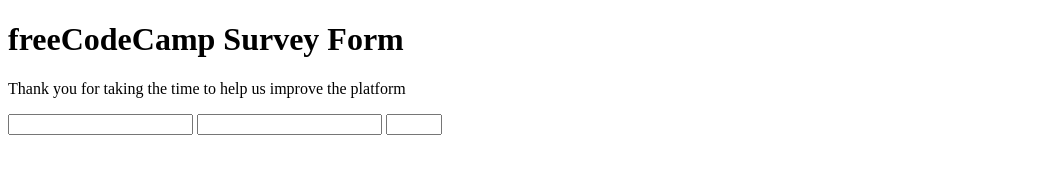
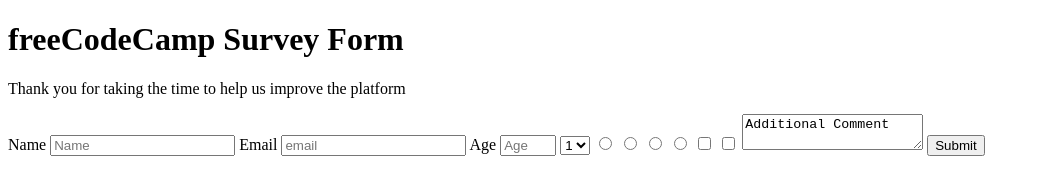
Before and after one commit to desnshanji/survey-form, a plain HTML site: page index.html in a window 1280 px wide. Shown: the whole page, without its empty margins (0-1040 px from the left). Drawn offline with Linux system fonts and the light colour scheme.

Commit message:
finish HTML

```diff
--- a/index.html
+++ b/index.html
@@ -6,6 +6,8 @@
     <meta http-equiv="X-UA-Compatible" content="IE=edge">
     <meta name="viewport" content="width=device-width, initial-scale=1.0">
     <title>freeCodeCamp Survey Form</title>
+
+    <link rel="stylesheet" href="styles.css">
 </head>
 
 <body>
@@ -14,9 +16,31 @@
     </h1>
     <p id="description">Thank you for taking the time to help us improve the platform</p>
     <form action="" id="survey-form">
-        <input type="text" id="name" required>
-        <input type="email" id="email" required>
-        <input type="number" id="number" required min="10" max="99">
+        <label id="name-label">Name</label>
+        <input placeholder="Name" type="text" id="name" required>
+
+        <label id="email-label">Email</label>
+        <input placeholder="email" type="email" id="email" required>
+
+        <label id="number-label">Age</label>
+        <input placeholder="Age" type="number" id="number" required min="10" max="99">
+
+        <select name="" id="dropdown">
+            <option value="1" >1</option>
+            <option value="2" >2</option>
+        </select>
+
+        <input type="radio" name="group1" value="value1" id="">
+        <input type="radio" name="group1" value="value2" id="">
+        <input type="radio" name="group2" value="value3" id="">
+        <input type="radio" name="group2" value="value4" id="">
+
+        <input type="checkbox" value="box1">
+        <input type="checkbox" value="box2">
+
+        <textarea>Additional Comment</textarea>
+
+        <input type="submit" id="submit">
     </form>
 </body>
 
```
